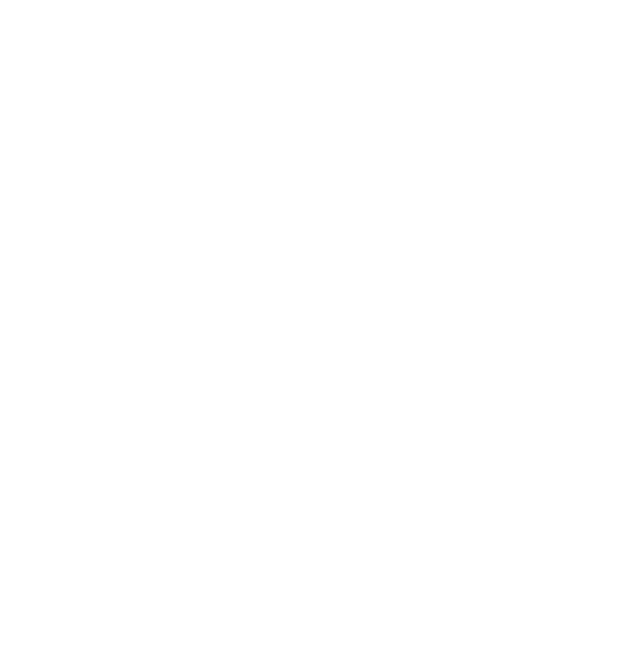
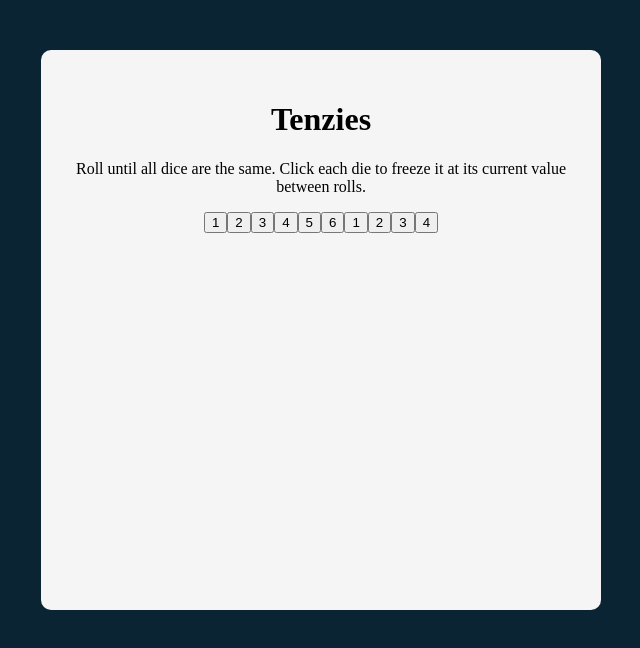
Before and after one commit to ajah-ac/React-Exercises, a React (Vite) app in the folder Tenzies/: page / in a window 1280 px wide. Shown: the top 648 px of the page, without its empty margins (319-959 px from the left). Built offline with nearby package versions, Linux system fonts and the light colour scheme.

Commit message:
Add Die component

```diff
--- a/Tenzies/src/App.css
+++ b/Tenzies/src/App.css
@@ -0,0 +1,12 @@
+main{
+  width: 500px;
+  height: 500px;
+  background-color: #F5F5F5;
+  border-radius: 10px;
+  text-align: center;
+  padding: 30px;
+}
+main >p{
+  margin: auto;
+  width: 300px;
+}
--- a/Tenzies/src/App.jsx
+++ b/Tenzies/src/App.jsx
@@ -2,14 +2,36 @@
 import reactLogo from './assets/react.svg'
 import viteLogo from '/vite.svg'
 import './App.css'
-
+import Die from './Die'
 function App() {
   const [count, setCount] = useState(0)
 
   return (
-    <>
+    <main>
+      <div>
 
-    </>
+
+    <h1>Tenzies</h1>
+    <p>Roll until all dice are the same. Click each die to freeze it at its current value between rolls.</p>
+      </div>
+
+<div>
+
+
+  <Die value={1}/>
+  <Die value={2}/>
+  <Die value={3}/>
+  <Die value={4}/>
+  <Die value={5}/>
+  <Die value={6}/>
+  <Die value={1}/>
+  <Die value={2}/>
+  <Die value={3}/>
+  <Die value={4}/>
+
+
+</div>
+    </main>
   )
 }
 
--- /dev/null
+++ b/Tenzies/src/Die.jsx
@@ -0,0 +1,10 @@
+import './App.css'
+
+export default function Die(props){
+    return (
+        <>
+        <button> {props.value} </button>
+
+        </>
+    )
+}
--- a/Tenzies/src/index.css
+++ b/Tenzies/src/index.css
@@ -0,0 +1,8 @@
+body{
+ background-color: #0B2434;
+ display: flex;
+ justify-content: center;
+ margin: auto;
+ align-items: center;
+ padding: 50px;
+}
```
